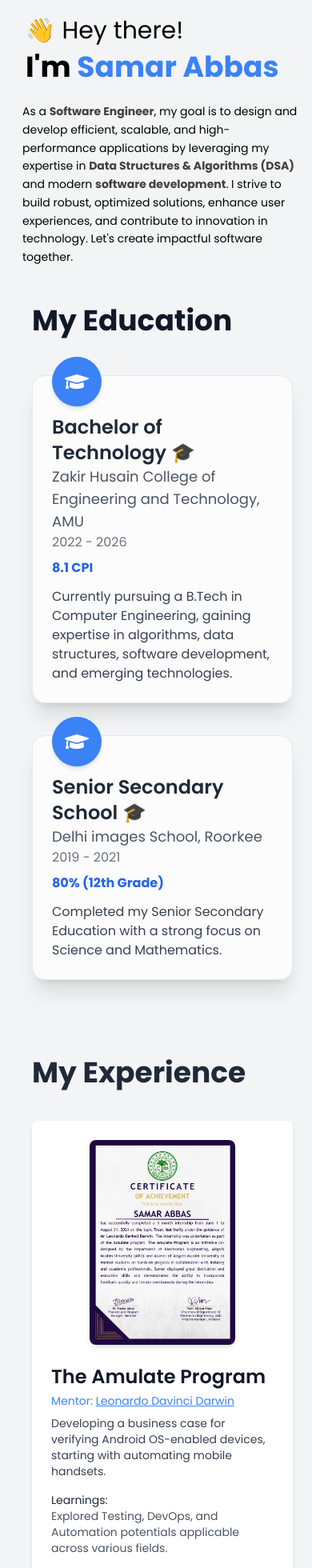
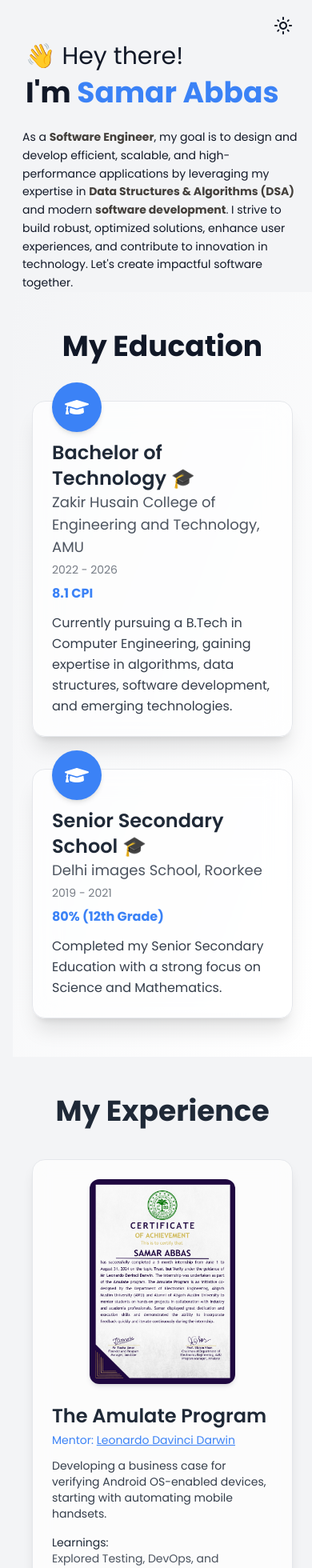
Before and after one commit to samar-abbas-786/samar.dev, a React (Vite) app: page / in a window 390 px wide. Shown: the top 1960 px of the page at 80% size. Built offline with nearby package versions, Linux system fonts and the light colour scheme.

Commit message:
add theme change

```diff
--- a/package.json
+++ b/package.json
@@ -21,7 +21,7 @@
     "framer-motion": "^11.3.28",
     "react": "^18.2.0",
     "react-dom": "^18.2.0",
-    "react-icons": "^5.3.0",
+    "react-icons": "^5.5.0",
     "styled-components": "^6.1.8"
   },
   "devDependencies": {
--- a/src/components/Projects_Section.jsx
+++ b/src/components/Projects_Section.jsx
@@ -1,30 +1,37 @@
 import React, { useRef } from "react";
 import { project } from "../Projects_Container/allProjects";
-import { FaExternalLinkAlt, FaCode } from "react-icons/fa"; // Importing icons
+import { FaExternalLinkAlt, FaCode } from "react-icons/fa";
+import { useScroll } from "../context/ScrollContext";
 
 const Projects_Section = () => {
   const projectsRef = useRef(null);
+  const { dark } = useScroll();
 
   const scrollToProjects = () => {
     projectsRef.current?.scrollIntoView({ behavior: "smooth" });
   };
 
   return (
-    <div className="w-full py-12 bg-gray-100">
-      <div className="max-w-6xl mx-auto px-6 ">
+    <div
+      className={`w-full py-12 transition-colors duration-500 ${
+        dark
+          ? "bg-gradient-to-tr from-[#000000] via-[#101010] to-[#1a1a1a] text-white"
+          : "bg-gray-100 text-gray-800"
+      }`}
+    >
+      <div className="max-w-6xl mx-auto px-6">
         {/* Navigation Link to Scroll */}
         <button
           onClick={scrollToProjects}
-          className="text-lg font-semibold text-blue-600 hover:underline mb-8"
+          className={`text-lg font-semibold mb-8 hover:underline ${
+            dark ? "text-blue-400" : "text-blue-600"
+          }`}
         >
           Scroll to Projects
         </button>
 
         {/* Projects Section */}
-        <h1
-          ref={projectsRef}
-          className="text-4xl font-bold mb-10 text-gray-800"
-        >
+        <h1 ref={projectsRef} className="text-4xl font-bold mb-10 text-center">
           My Projects
         </h1>
 
@@ -32,9 +39,11 @@ const Projects_Section = () => {
           {project.map((proj, index) => (
             <div
               key={proj.id}
-              className={`flex flex-col md:flex-row items-center gap-6 p-6  rounded-lg shadow-md bg-white ${
-                index % 2 === 0 ? "md:flex-row" : "md:flex-row-reverse"
-              }`}
+              className={`flex flex-col md:flex-row items-center gap-6 p-6 rounded-lg shadow-md transition duration-300 backdrop-blur-md ${
+                dark
+                  ? "bg-white/5 border border-white/10"
+                  : "bg-white border border-gray-200"
+              } ${index % 2 === 0 ? "md:flex-row" : "md:flex-row-reverse"}`}
             >
               {/* Project Image */}
               <div className="md:w-1/2">
@@ -46,18 +55,14 @@ const Projects_Section = () => {
               </div>
 
               {/* Project Details */}
-              <div className="md:w-1/2  md:text-left">
-                <h2 className="text-2xl font-semibold text-gray-900">
-                  {proj.title}
-                </h2>
-                <p className="text-gray-700 mt-2 text-sm">{proj.desc}</p>
+              <div className="md:w-1/2 md:text-left">
+                <h2 className="text-2xl font-semibold mb-1">{proj.title}</h2>
+                <p className="mt-2 text-sm opacity-90">{proj.desc}</p>
 
                 {proj.techStack && (
                   <>
-                    <p className="text-gray-800 mt-4 text-sm font-medium">
-                      Tech Stack:
-                    </p>
-                    <p className="text-gray-600 text-sm">
+                    <p className="mt-4 text-sm font-medium">Tech Stack:</p>
+                    <p className="text-sm opacity-80">
                       {proj.techStack.join(", ")}
                     </p>
                   </>
--- a/src/components/contactCard.jsx
+++ b/src/components/contactCard.jsx
@@ -6,18 +6,33 @@ import {
   FaGithub,
   FaTwitter,
 } from "react-icons/fa";
+import { useScroll } from "../context/ScrollContext";
 
 export const ContactCard = () => {
+  const { dark } = useScroll();
+
   return (
-    <div className="bg-white p-6 rounded-lg shadow-lg w-full max-w-md mx-auto text-center">
-      <h2 className="text-2xl font-bold text-gray-800 mb-4">Get in Touch</h2>
+    <div
+      className={`p-6 rounded-lg shadow-lg w-full max-w-md mx-auto text-center transition-colors duration-500 ${
+        dark
+          ? "bg-gradient-to-tr from-[#101010] via-[#101010] to-[#1a1a1a] text-white"
+          : "bg-white text-gray-800"
+      }`}
+    >
+      <h2 className="text-2xl font-bold mb-4">Get in Touch</h2>
 
       {/* Email */}
       <div className="flex items-center justify-center gap-3 mb-3">
-        <FaEnvelope className="text-blue-600 text-xl" />
+        <FaEnvelope
+          className={`text-xl ${
+            dark ? "text-blue-400" : "text-blue-600"
+          } transition`}
+        />
         <a
-          href="mailto:samarabbas@example.com"
-          className="text-gray-800 font-medium hover:underline"
+          href="mailto:gn2500@myamu.ac.in"
+          className={`font-medium hover:underline ${
+            dark ? "text-gray-300" : "text-gray-800"
+          }`}
         >
           gn2500@myamu.ac.in
         </a>
@@ -25,10 +40,16 @@ export const ContactCard = () => {
 
       {/* Phone */}
       <div className="flex items-center justify-center gap-3 mb-4">
-        <FaPhone className="text-green-600 text-xl" />
+        <FaPhone
+          className={`text-xl ${
+            dark ? "text-green-400" : "text-green-600"
+          } transition`}
+        />
         <a
           href="tel:+919997405528"
-          className="text-gray-800 font-medium hover:underline"
+          className={`font-medium hover:underline ${
+            dark ? "text-gray-300" : "text-gray-800"
+          }`}
         >
           +91 9997405528
         </a>
@@ -40,7 +61,9 @@ export const ContactCard = () => {
           href="https://linkedin.com/in/samar-abbas-a1ab4625a"
           target="_blank"
           rel="noopener noreferrer"
-          className="text-blue-700 text-2xl hover:scale-110 transition"
+          className={`text-2xl hover:scale-110 transition ${
+            dark ? "text-blue-400" : "text-blue-700"
+          }`}
         >
           <FaLinkedin />
         </a>
@@ -48,7 +71,9 @@ export const ContactCard = () => {
           href="https://github.com/samar-abbas-786"
           target="_blank"
           rel="noopener noreferrer"
-          className="text-gray-900 text-2xl hover:scale-110 transition"
+          className={`text-2xl hover:scale-110 transition ${
+            dark ? "text-white" : "text-gray-900"
+          }`}
         >
           <FaGithub />
         </a>
@@ -56,7 +81,9 @@ export const ContactCard = () => {
           href="https://twitter.com/SamarAb65178114"
           target="_blank"
           rel="noopener noreferrer"
-          className="text-blue-500 text-2xl hover:scale-110 transition"
+          className={`text-2xl hover:scale-110 transition ${
+            dark ? "text-sky-400" : "text-blue-500"
+          }`}
         >
           <FaTwitter />
         </a>
--- a/src/components/education.jsx
+++ b/src/components/education.jsx
@@ -1,6 +1,7 @@
 import React from "react";
 import { FaGraduationCap } from "react-icons/fa";
 import { motion } from "framer-motion";
+import { useScroll } from "../context/ScrollContext";
 
 const educationData = [
   {
@@ -22,9 +23,17 @@ const educationData = [
 ];
 
 const EducationPage = () => {
+  const { dark } = useScroll();
+
   return (
-    <div className="min-h-screen bg-gradient-to-br  to-white py-12 px-6 ">
-      <h2 className="text-4xl font-bold  text-gray-900 mb-12">My Education</h2>
+    <div
+      className={`min-h-screen py-12 px-6 transition-colors duration-500 ${
+        dark
+          ? "bg-gradient-to-tr from-[#000000] via-[#101010] to-[#1a1a1a]text-white"
+          : "bg-gradient-to-br from-gray-100 to-white text-gray-900"
+      }`}
+    >
+      <h2 className="text-4xl font-bold mb-12 text-center">My Education</h2>
 
       <div className="grid gap-10 max-w-4xl mx-auto">
         {educationData.map((edu, index) => (
@@ -33,19 +42,25 @@ const EducationPage = () => {
             initial={{ opacity: 0, scale: 0.9 }}
             animate={{ opacity: 1, scale: 1 }}
             transition={{ duration: 0.6, delay: index * 0.2 }}
-            className="relative bg-white/70 backdrop-blur-lg shadow-xl border border-gray-200 rounded-2xl p-6 hover:shadow-2xl transition hover:-translate-y-2"
+            className={`relative rounded-2xl p-6 border shadow-xl transition hover:-translate-y-2 hover:shadow-2xl backdrop-blur-lg ${
+              dark
+                ? "bg-white/5 border-white/10 text-white"
+                : "bg-white/70 border-gray-200 text-gray-800"
+            }`}
           >
-            <div className="absolute -top-6 left-6 bg-blue-500 text-white p-4 rounded-full shadow-md">
+            <div
+              className={`absolute -top-6 left-6 p-4 rounded-full shadow-md ${
+                dark ? "bg-blue-600 text-white" : "bg-blue-500 text-white"
+              }`}
+            >
               <FaGraduationCap className="text-3xl" />
             </div>
 
-            <h3 className="text-2xl font-semibold text-gray-800 mt-6">
-              {edu.title}
-            </h3>
-            <p className="text-lg text-gray-600">{edu.college}</p>
-            <p className="text-gray-500">{edu.duration}</p>
-            <p className="mt-2 text-blue-600 font-bold">{edu.cpi}</p>
-            <p className="mt-3 text-gray-700">{edu.description}</p>
+            <h3 className="text-2xl font-semibold mt-6">{edu.title}</h3>
+            <p className="text-lg opacity-80">{edu.college}</p>
+            <p className="text-sm mt-1 opacity-60">{edu.duration}</p>
+            <p className="mt-2 font-bold text-blue-500">{edu.cpi}</p>
+            <p className="mt-3 leading-relaxed opacity-90">{edu.description}</p>
           </motion.div>
         ))}
       </div>
--- a/src/components/experiencePage.jsx
+++ b/src/components/experiencePage.jsx
@@ -1,6 +1,7 @@
 import React from "react";
 import Img11 from "../assets/images/Amulate1.jpg";
 import Img12 from "../assets/images/int.jpg";
+import { useScroll } from "../context/ScrollContext";
 
 const experiences = [
   {
@@ -21,7 +22,7 @@ const experiences = [
     ],
     projectLink:
       "https://github.com/samar-abbas-786/Verification-of-Android-OS-enabled-Devices",
-    image: Img11, // Add your image path
+    image: Img11,
   },
   {
     id: 1,
@@ -42,39 +43,45 @@ const experiences = [
     ],
     projectLink:
       "https://play.google.com/store/apps/details?id=com.onlinetailoring&hl=en_IN",
-    image: Img12, // Add your image path
+    image: Img12,
   },
 ];
 
 export const ExperiencePage = () => {
+  const { dark } = useScroll();
+
   return (
-    <div className="w-full py-12 bg-gray-100">
+    <div
+      className={`w-full py-12 transition-colors duration-500 ${
+        dark
+          ? "bg-gradient-to-tr from-[#000000] via-[#101010] to-[#1a1a1a] text-white"
+          : "bg-gray-100 text-gray-800"
+      }`}
+    >
       <div className="max-w-6xl mx-auto px-6">
-        <h1 className="text-4xl font-bold mb-10 text-gray-800">
-          My Experience
-        </h1>
+        <h1 className="text-4xl font-bold mb-10 text-center">My Experience</h1>
 
         {experiences.map((exp, index) => (
           <div
             key={exp.id}
-            className={`flex flex-col md:flex-row items-center gap-6 my-8 p-6 rounded-lg shadow-md bg-white ${
-              index % 2 === 0 ? "md:flex-row-reverse" : "md:flex-row-reverse"
-            }`}
+            className={`flex flex-col md:flex-row items-center gap-6 my-8 p-6 rounded-2xl shadow-lg transition duration-300 backdrop-blur-md ${
+              dark
+                ? "bg-white/5 border border-white/10"
+                : "bg-white/70 border border-gray-200"
+            } ${index % 2 === 0 ? "md:flex-row-reverse" : "md:flex-row"}`}
           >
             {/* Image Section */}
             <div className="md:w-1/2">
               <img
                 src={exp.image}
                 alt={exp.title}
-                className="rounded-lg shadow-md w-full object-fit h-64"
+                className="rounded-xl shadow-md w-full object-cover h-64"
               />
             </div>
 
             {/* Text Section */}
-            <div className="md:w-1/2  md:text-left">
-              <h2 className="text-2xl font-semibold text-gray-900">
-                {exp.title}
-              </h2>
+            <div className="md:w-1/2">
+              <h2 className="text-2xl font-semibold">{exp.title}</h2>
               {exp.mentor && (
                 <p className="text-blue-500 text-sm mt-1">
                   Mentor:{" "}
@@ -88,23 +95,17 @@ export const ExperiencePage = () => {
                   </a>
                 </p>
               )}
-              <p className="text-gray-700 mt-2 text-sm">{exp.description}</p>
-              <p className="text-gray-800 mt-4 text-sm font-medium">
-                Learnings:
-              </p>
-              <p className="text-gray-600 text-sm">{exp.learnings}</p>
-              <p className="text-gray-800 mt-4 text-sm font-medium">
-                Tech Stack:
-              </p>
-              <p className="text-gray-600 text-sm">
-                {exp.techStack.join(", ")}
-              </p>
+              <p className="mt-3 text-sm opacity-90">{exp.description}</p>
+              <p className="mt-4 text-sm font-medium">Learnings:</p>
+              <p className="text-sm opacity-80">{exp.learnings}</p>
+              <p className="mt-4 text-sm font-medium">Tech Stack:</p>
+              <p className="text-sm opacity-80">{exp.techStack.join(", ")}</p>
               {exp.projectLink && (
                 <a
                   href={exp.projectLink}
                   target="_blank"
                   rel="noopener noreferrer"
-                  className="mt-4 inline-block bg-blue-600 text-white py-1 px-4 text-sm rounded-md shadow-md hover:bg-blue-700 transition"
+                  className="mt-4 inline-block bg-blue-600 text-white py-1.5 px-4 text-sm rounded-md shadow hover:bg-blue-700 transition"
                 >
                   View Project
                 </a>
--- a/src/components/footer.jsx
+++ b/src/components/footer.jsx
@@ -1,13 +1,20 @@
 import React from "react";
+import { useScroll } from "../context/ScrollContext";
 
-const footer = () => {
+const Footer = () => {
+  const { dark } = useScroll();
+
   return (
-    <div>
-      <div className="last h-10 w-[100%] text-black text-sm  text-center flex justify-center items-center">
-        <p>Made with ❤️ by Samar {new Date().getFullYear()} </p>
-      </div>
-    </div>
+    <footer
+      className={`h-10 w-full text-sm flex justify-center items-center transition-colors duration-500 ${
+        dark
+          ? "bg-gradient-to-tr from-[#000000] via-[#101010] to-[#1a1a1a] text-white"
+          : "bg-gray-100 text-black"
+      }`}
+    >
+      <p>Made with ❤️ by Samar {new Date().getFullYear()}</p>
+    </footer>
   );
 };
 
-export default footer;
+export default Footer;
--- a/src/components/right.jsx
+++ b/src/components/right.jsx
@@ -1,23 +1,60 @@
-import React from "react";
+import React, { useEffect } from "react";
 import { useScroll } from "../context/ScrollContext";
 import Projects_Section from "./Projects_Section";
-import Contact from "./contact";
 import Skill from "./skills";
 import { motion } from "framer-motion";
-import { FaEnvelope, FaPhone } from "react-icons/fa";
+import { MdOutlineDarkMode, MdOutlineLightMode } from "react-icons/md";
 import Footer from "./footer";
 import { ExperiencePage } from "./experiencePage";
 import { ContactCard } from "./contactCard";
 import EducationPage from "./education";
-import logo from "../assets/images/samred.jpg";
 
 const Right = () => {
-  const { homeRef, projectRef, skillRef, expRef, contactRef, eduRef } =
-    useScroll();
+  const {
+    homeRef,
+    projectRef,
+    skillRef,
+    expRef,
+    contactRef,
+    eduRef,
+    dark,
+    setDark,
+  } = useScroll();
+
+  function toggleDarkMode() {
+    const newMode = !dark;
+    setDark(newMode);
+    localStorage.setItem("mode", newMode ? "dark" : "light");
+  }
+
+  useEffect(() => {
+    const storedMode = localStorage.getItem("mode");
+    if (storedMode === "dark") {
+      setDark(true);
+    } else {
+      setDark(false);
+    }
+  }, []);
 
   return (
-    <div className="main md:w-[80vw] w-full flex flex-col bg-gray-100 pt-5">
-      {/* Intro Section */}
+    <div
+      className={`main md:w-[80vw] w-full flex flex-col transition-all duration-300 pt-5 ${
+        dark
+          ? "bg-gradient-to-tr from-[#000000] via-[#101010] to-[#1a1a1a] text-white"
+          : "bg-gray-100 text-gray-900"
+      }`}
+    >
+      {/* Theme Toggle */}
+      <div className="flex justify-end items-center px-6 mb-2">
+        <button
+          onClick={toggleDarkMode}
+          className="text-2xl transition-transform duration-300 hover:scale-110"
+        >
+          {dark ? <MdOutlineDarkMode /> : <MdOutlineLightMode />}
+        </button>
+      </div>
+
+      {/* Intro */}
       <h1 className="text-3xl ml-8 md:ml-20 animate-fade-in" ref={homeRef}>
         👋 Hey there!
       </h1>
@@ -26,16 +63,6 @@ const Right = () => {
         I'm <span className="text-blue-500">Samar Abbas</span>
       </h1>
 
-      {/* Profile Image - Responsive & Animated
-      <motion.img
-        src={logo} // 🔁 Replace with your actual image path
-        alt="Samar Abbas"
-        initial={{ opacity: 0, y: 20 }}
-        animate={{ opacity: 1, y: 0 }}
-        transition={{ duration: 0.6 }}
-        className="w-28 h-28 md:w-32 md:h-32 rounded-full object-cover mt-6 mx-auto md:mx-20"
-      /> */}
-
       {/* Description */}
       <motion.p
         initial={{ x: 50 }}
@@ -43,14 +70,22 @@ const Right = () => {
         transition={{ duration: 0.5, delay: 0.16 }}
         className="mt-6 ml-4 md:ml-16 leading-relaxed px-3 md:px-8 text-sm md:text-lg"
       >
-        As a <b className="text-stone-700">Software Engineer</b>, my goal is to
-        design and develop efficient, scalable, and high-performance
-        applications by leveraging my expertise in{" "}
-        <b className="text-stone-700">Data Structures & Algorithms (DSA)</b> and
-        modern <b className="text-stone-700">software development</b>. I strive
-        to build robust, optimized solutions, enhance user experiences, and
-        contribute to innovation in technology. Let's create impactful software
-        together.
+        As a{" "}
+        <b className={dark ? "text-white" : "text-stone-700"}>
+          Software Engineer
+        </b>
+        , my goal is to design and develop efficient, scalable, and
+        high-performance applications by leveraging my expertise in{" "}
+        <b className={dark ? "text-white" : "text-stone-700"}>
+          Data Structures & Algorithms (DSA)
+        </b>{" "}
+        and modern{" "}
+        <b className={dark ? "text-white" : "text-stone-700"}>
+          software development
+        </b>
+        . I strive to build robust, optimized solutions, enhance user
+        experiences, and contribute to innovation in technology. Let's create
+        impactful software together.
       </motion.p>
 
       {/* Sections */}
--- a/src/components/skills.jsx
+++ b/src/components/skills.jsx
@@ -1,4 +1,7 @@
 import React from "react";
+import { useScroll } from "../context/ScrollContext";
+
+// Importing skill icons
 import js from "../assets/images/js.svg";
 import nodejs from "../assets/images/nodejs.svg";
 import mongodb from "../assets/images/mongodb.svg";
@@ -39,9 +42,17 @@ const skillsData = [
 ];
 
 const Skills = () => {
+  const { dark } = useScroll();
+
   return (
-    <div className="bg-white p-8 w-[95%] rounded-md shadow-md text-center">
-      <h1 className="md:text-4xl text-3xl font-bold text-gray-800 mb-10">
+    <div
+      className={`p-8 w-[95%] rounded-md shadow-md mx-auto my-10 transition-colors duration-500 ${
+        dark
+          ? "bg-gradient-to-tr from-[#000000] via-[#101010] to-[#1a1a1a] text-white"
+          : "bg-white text-gray-800"
+      }`}
+    >
+      <h1 className="md:text-4xl text-3xl font-bold mb-10 text-center">
         My Skills
       </h1>
 
@@ -49,10 +60,18 @@ const Skills = () => {
         {skillsData.map((skill, index) => (
           <div
             key={index}
-            className="flex flex-col items-center p-3 bg-gray-100 rounded-lg shadow-sm hover:shadow-md transition duration-300"
+            className={`flex flex-col items-center p-3 rounded-lg transition duration-300 shadow-sm hover:shadow-md ${
+              dark ? "bg-white/10 hover:bg-white/20" : "bg-gray-100"
+            }`}
           >
             <img src={skill.icon} alt={skill.name} className="w-12 h-12 mb-1" />
-            <p className="text-gray-700 text-sm font-medium">{skill.name}</p>
+            <p
+              className={`text-sm font-medium ${
+                dark ? "text-gray-200" : "text-gray-700"
+              }`}
+            >
+              {skill.name}
+            </p>
           </div>
         ))}
       </div>
--- a/src/context/ScrollContext.jsx
+++ b/src/context/ScrollContext.jsx
@@ -1,4 +1,4 @@
-import React, { createContext, useContext, useRef } from "react";
+import React, { createContext, useContext, useState, useRef } from "react";
 
 const ScrollContext = createContext();
 
@@ -10,7 +10,7 @@ export const ScrollProvider = ({ children }) => {
   const contactRef = useRef(null);
   const eduRef = useRef(null);
 
-
+  const [dark, setDark] = useState(false);
 
   const scrollToSection = (sectionRef) => {
     if (sectionRef && sectionRef.current) {
@@ -20,7 +20,17 @@ export const ScrollProvider = ({ children }) => {
 
   return (
     <ScrollContext.Provider
-      value={{ homeRef, projectRef, skillRef, expRef,contactRef,eduRef, scrollToSection }}
+      value={{
+        homeRef,
+        projectRef,
+        skillRef,
+        expRef,
+        contactRef,
+        eduRef,
+        scrollToSection,
+        dark,
+        setDark,
+      }}
     >
       {children}
     </ScrollContext.Provider>
```
Also changed, not shown: src/components/sideSection.jsx (+21 -11 lines), 1 other file (tests, documents, lock files or other folders).
